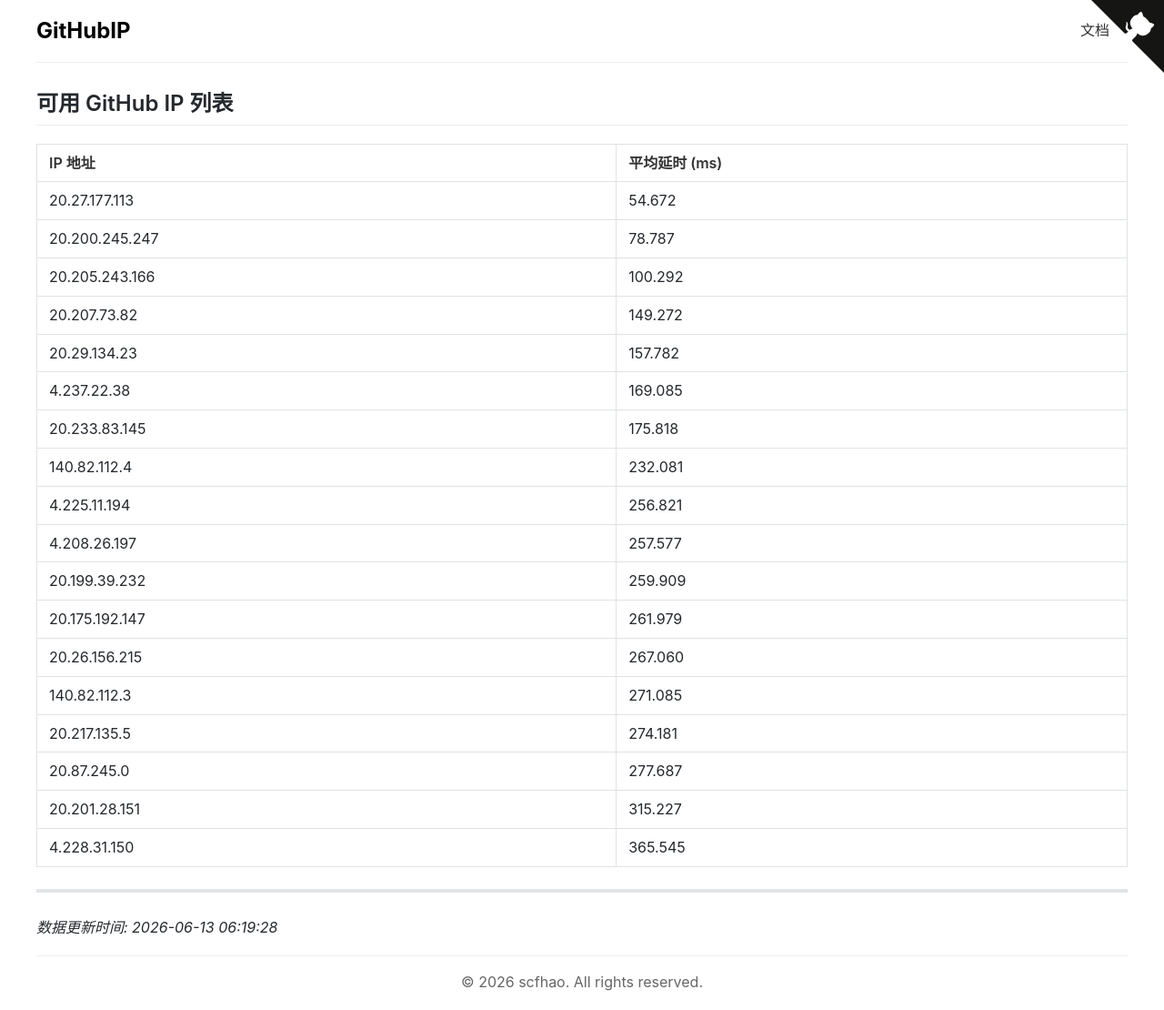
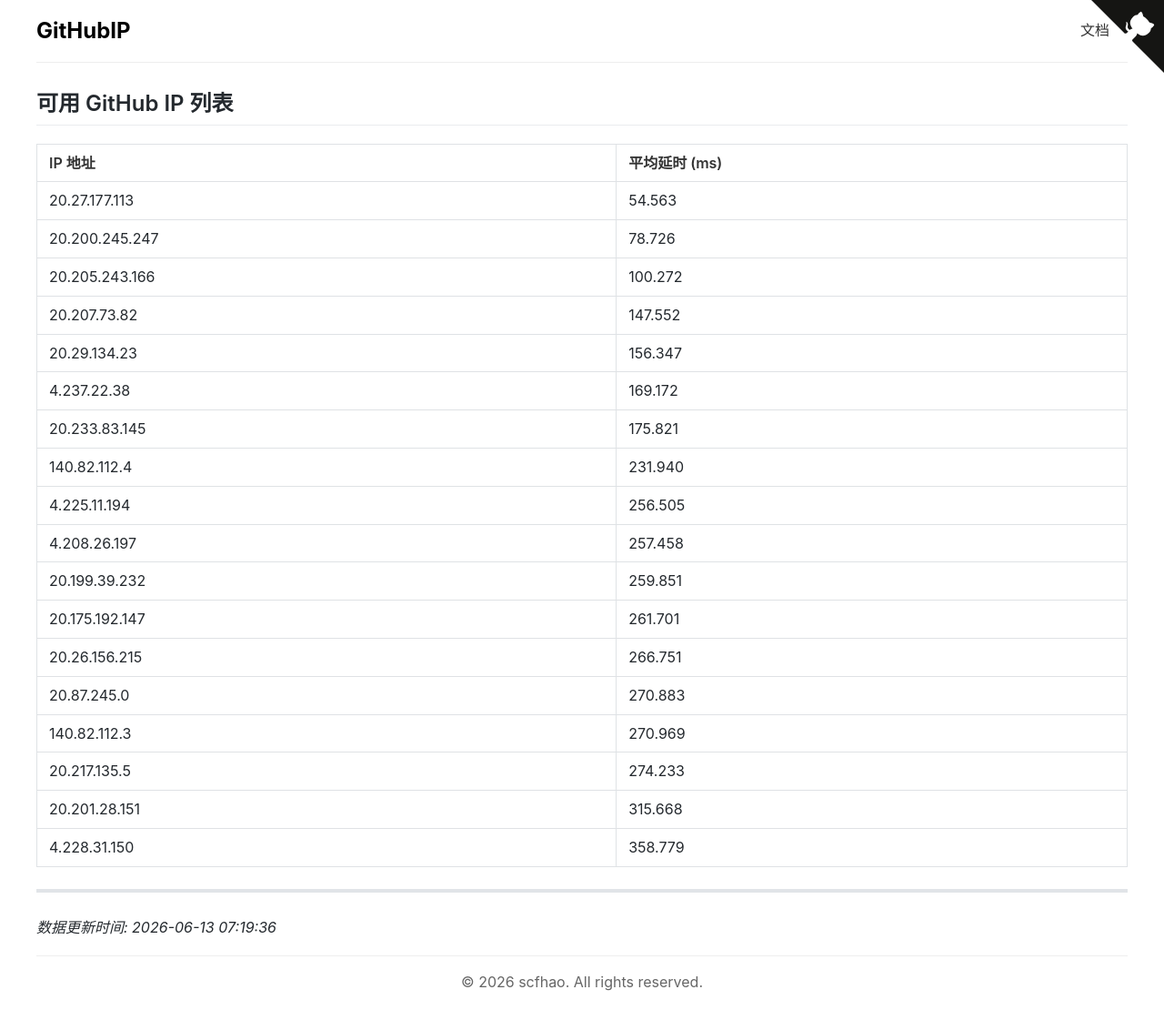
Before and after one commit to scfhao/GitHubIP, a Jekyll site: the page built from index.md, in a window 1280 px wide. Shown: the whole page at 91% size. Built offline with Jekyll 4.4.1, drawn with Linux system fonts in a browser that asks for light colours.

Commit message:
自动脚本执行 - 2026-06-13 07:19:36

```diff
--- a/index.md
+++ b/index.md
@@ -1,32 +1,32 @@
 ---
 layout: home
 title: GitHub IP 列表
-date: 2026-06-13 06:19:28
+date: 2026-06-13 07:19:36
 ---
 
 ## 可用 GitHub IP 列表
 
 | IP 地址 | 平均延时 (ms) |
 |---------|--------------|
-| 20.27.177.113 | 54.672 |
-| 20.200.245.247 | 78.787 |
-| 20.205.243.166 | 100.292 |
-| 20.207.73.82 | 149.272 |
-| 20.29.134.23 | 157.782 |
-| 4.237.22.38 | 169.085 |
-| 20.233.83.145 | 175.818 |
-| 140.82.112.4 | 232.081 |
-| 4.225.11.194 | 256.821 |
-| 4.208.26.197 | 257.577 |
-| 20.199.39.232 | 259.909 |
-| 20.175.192.147 | 261.979 |
-| 20.26.156.215 | 267.060 |
-| 140.82.112.3 | 271.085 |
-| 20.217.135.5 | 274.181 |
-| 20.87.245.0 | 277.687 |
-| 20.201.28.151 | 315.227 |
-| 4.228.31.150 | 365.545 |
+| 20.27.177.113 | 54.563 |
+| 20.200.245.247 | 78.726 |
+| 20.205.243.166 | 100.272 |
+| 20.207.73.82 | 147.552 |
+| 20.29.134.23 | 156.347 |
+| 4.237.22.38 | 169.172 |
+| 20.233.83.145 | 175.821 |
+| 140.82.112.4 | 231.940 |
+| 4.225.11.194 | 256.505 |
+| 4.208.26.197 | 257.458 |
+| 20.199.39.232 | 259.851 |
+| 20.175.192.147 | 261.701 |
+| 20.26.156.215 | 266.751 |
+| 20.87.245.0 | 270.883 |
+| 140.82.112.3 | 270.969 |
+| 20.217.135.5 | 274.233 |
+| 20.201.28.151 | 315.668 |
+| 4.228.31.150 | 358.779 |
 
 ---
 
-*数据更新时间: 2026-06-13 06:19:28*
+*数据更新时间: 2026-06-13 07:19:36*
```
